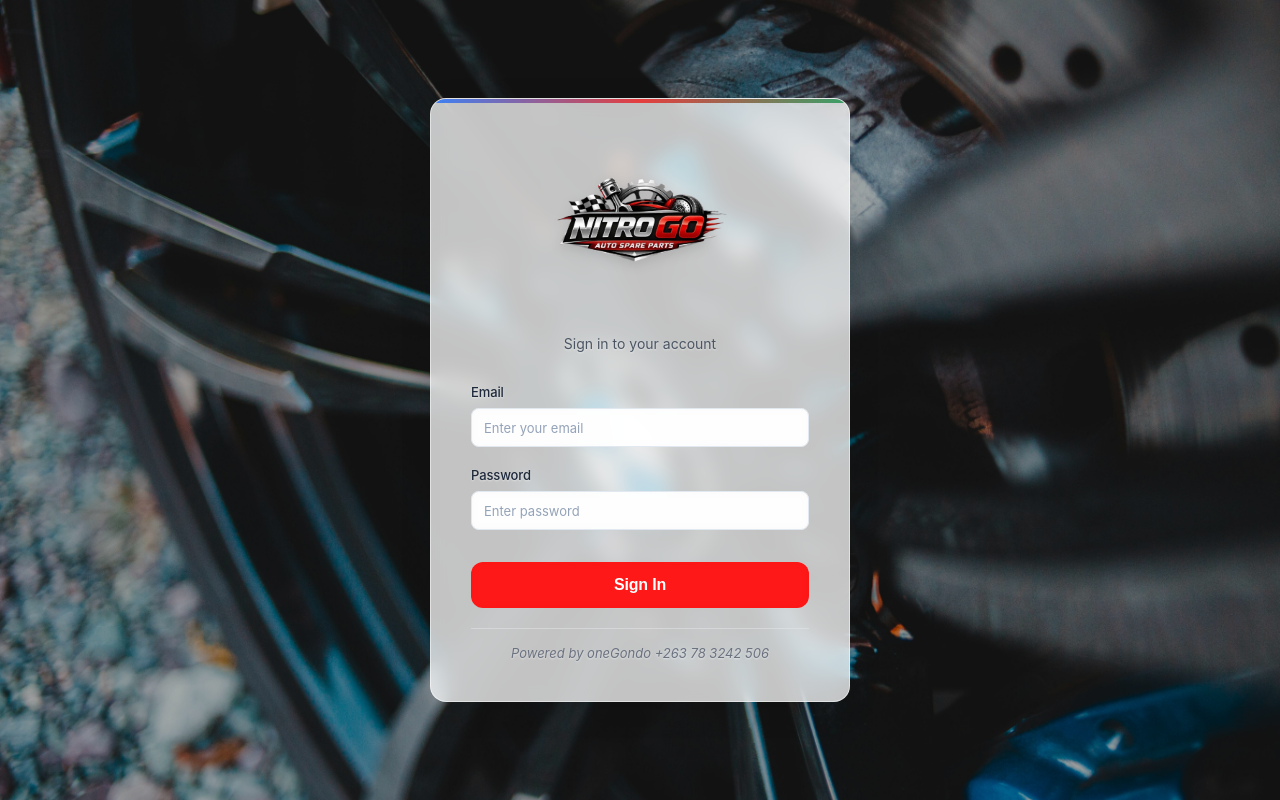
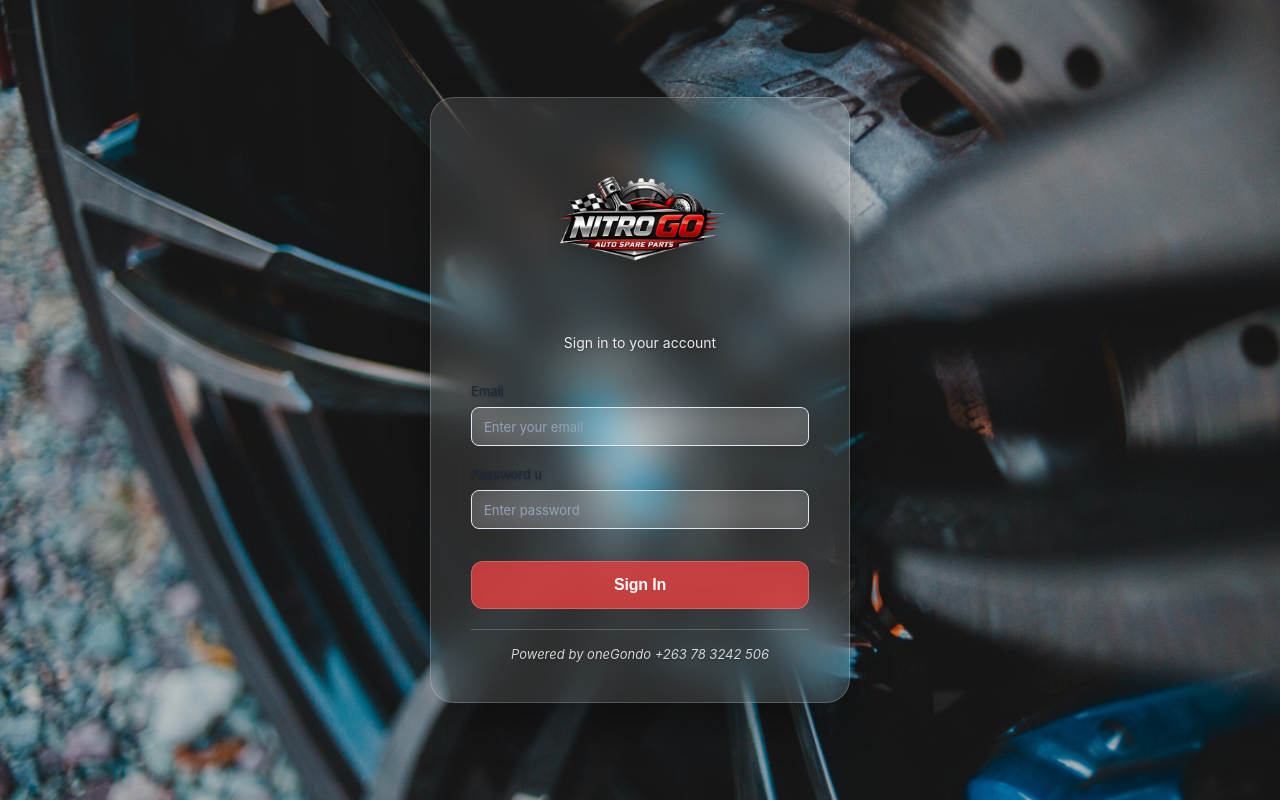
Before and after one commit to tgzgondoz/POS, a React (Create React App) app in the folder pos-supabase/: page /login in a window 1280 px wide. Built offline with nearby package versions, Linux system fonts and the light colour scheme.

Commit message:
UI design final

```diff
--- a/pos-supabase/src/components/Login.css
+++ b/pos-supabase/src/components/Login.css
@@ -46,7 +46,7 @@
   bottom: 0;
 }
 
-/* Optional overlay to improve card readability */
+/* Subtle overlay to improve card readability */
 .login-container::before {
   content: '';
   position: absolute;
@@ -54,43 +54,37 @@
   left: 0;
   right: 0;
   bottom: 0;
-  background: rgba(0, 0, 0, 0.3); /* Lighter overlay for glass effect */
+  background: rgba(0, 0, 0, 0.2);
   pointer-events: none;
 }
 
-/* Login Card - Glass Morphism Effect */
+/* Login Card - Premium Transparent Glass Effect */
 .login-card {
-  background: rgba(255, 255, 255, 0.75);
-  backdrop-filter: blur(10px);
-  -webkit-backdrop-filter: blur(10px);
-  border-radius: 16px;
+  background: rgba(255, 255, 255, 0.1);
+  backdrop-filter: blur(20px);
+  -webkit-backdrop-filter: blur(20px);
+  border-radius: 24px;
   padding: clamp(24px, 5vw, 40px);
   width: 100%;
   max-width: 420px;
   margin: 0 auto;
-  box-shadow: 0 8px 32px rgba(0, 0, 0, 0.1);
-  border: 1px solid rgba(255, 255, 255, 0.5);
-  transition: transform 0.2s ease, box-shadow 0.2s ease;
+  box-shadow: 0 20px 40px rgba(0, 0, 0, 0.3);
+  border: 1px solid rgba(255, 255, 255, 0.2);
+  transition: transform 0.2s ease, box-shadow 0.2s ease, background 0.2s ease;
   position: relative;
   overflow: hidden;
   z-index: 1;
 }
 
-/* Add subtle auto parts pattern */
+/* Remove the colored gradient line */
 .login-card::before {
-  content: '';
-  position: absolute;
-  top: 0;
-  left: 0;
-  right: 0;
-  height: 4px;
-  background: linear-gradient(90deg, var(--primary) 0%, var(--secondary) 50%, var(--accent) 100%);
+  display: none;
 }
 
 .login-card:hover {
-  transform: translateY(-2px);
-  box-shadow: 0 12px 40px rgba(0, 0, 0, 0.15);
-  background: rgba(255, 255, 255, 0.85);
+  transform: translateY(-4px);
+  box-shadow: 0 30px 50px rgba(0, 0, 0, 0.4);
+  background: rgba(255, 255, 255, 0.15);
 }
 
 /* Header with Nitrogo branding */
@@ -107,118 +101,120 @@
   margin-left: auto;
   margin-right: auto;
   object-fit: contain;
-  filter: drop-shadow(0 4px 6px rgba(0, 0, 0, 0.1));
+  filter: drop-shadow(0 4px 8px rgba(0, 0, 0, 0.2));
 }
 
 .login-header h2 {
-  color: var(--primary);
+  color: white;
   font-size: clamp(24px, 5vw, 28px);
   font-weight: 700;
   margin-bottom: 4px;
   letter-spacing: -0.02em;
-  text-transform: uppercase;
-  text-shadow: 0 2px 4px rgba(255, 255, 255, 0.5);
+  text-shadow: 0 2px 4px rgba(0, 0, 0, 0.3);
 }
 
 .login-header p {
-  color: var(--secondary);
+  color: white;
   font-size: clamp(14px, 2vw, 15px);
   font-weight: 500;
   margin-bottom: 8px;
   letter-spacing: 1px;
-  text-shadow: 0 1px 2px rgba(255, 255, 255, 0.5);
+  text-shadow: 0 2px 4px rgba(0, 0, 0, 0.3);
 }
 
 .login-subtitle {
-  color: var(--text-secondary);
+  color: rgba(255, 255, 255, 0.9);
   font-size: 14px;
   font-weight: 400;
   display: block;
   margin-top: 8px;
-  text-shadow: 0 1px 2px rgba(255, 255, 255, 0.5);
+  text-shadow: 0 1px 3px rgba(0, 0, 0, 0.3);
 }
 
 /* Success Message */
 .success-message {
-  background: rgba(212, 237, 218, 0.9);
-  backdrop-filter: blur(5px);
-  -webkit-backdrop-filter: blur(5px);
-  color: var(--success-text);
+  background: rgba(212, 237, 218, 0.2);
+  backdrop-filter: blur(10px);
+  -webkit-backdrop-filter: blur(10px);
+  color: white;
   padding: 14px 16px;
-  border-radius: 10px;
+  border-radius: 12px;
   margin-bottom: 24px;
   font-size: 14px;
   font-weight: 500;
-  border: 1px solid rgba(195, 230, 203, 0.5);
+  border: 1px solid rgba(255, 255, 255, 0.2);
   text-align: center;
+  text-shadow: 0 1px 2px rgba(0, 0, 0, 0.3);
 }
 
 /* Error Message */
 .error-message {
-  background: rgba(248, 215, 218, 0.9);
-  backdrop-filter: blur(5px);
-  -webkit-backdrop-filter: blur(5px);
-  color: var(--error-text);
+  background: rgba(248, 215, 218, 0.2);
+  backdrop-filter: blur(10px);
+  -webkit-backdrop-filter: blur(10px);
+  color: white;
   padding: 14px 16px;
-  border-radius: 10px;
+  border-radius: 12px;
   margin-bottom: 24px;
   font-size: 14px;
   font-weight: 500;
-  border: 1px solid rgba(245, 198, 203, 0.5);
+  border: 1px solid rgba(255, 255, 255, 0.2);
   text-align: center;
+  text-shadow: 0 1px 2px rgba(0, 0, 0, 0.3);
 }
 
 /* Form Groups */
 .form-group {
   margin-bottom: 20px;
+   color: white;
 }
 
 .form-group label {
   display: block;
-  margin-bottom: 6px;
-  color: var(--text-primary);
+  margin-bottom: 8px;
+  color: rgb(255, 0, 0);
   font-weight: 600;
-  font-size: 14px;
+  font-size: 16px;
   letter-spacing: -0.01em;
-  text-shadow: 0 1px 2px rgba(255, 255, 255, 0.5);
+  text-shadow: 0 1px 3px rgba(0, 0, 0, 0.3);
 }
 
 .form-group input {
   width: 100%;
   padding: 14px 16px;
-  border: 1.5px solid rgba(229, 231, 235, 0.5);
+  border: 1.5px solid rgba(255, 255, 255, 0.3);
   border-radius: 12px;
   font-size: 15px;
   transition: all 0.2s ease;
-  background: rgba(255, 255, 255, 0.9);
-  backdrop-filter: blur(5px);
-  -webkit-backdrop-filter: blur(5px);
+  background: rgba(255, 255, 255, 0.15);
+  backdrop-filter: blur(10px);
+  -webkit-backdrop-filter: blur(10px);
   box-sizing: border-box;
-  color: var(--text-primary);
+  color: white;
 }
 
 .form-group input:hover {
-  border-color: var(--primary-light);
-  background: rgba(255, 255, 255, 0.95);
+  border-color: rgba(255, 255, 255, 0.5);
+  background: rgba(255, 255, 255, 0.2);
 }
 
 .form-group input:focus {
   outline: none;
-  border-color: var(--primary);
-  box-shadow: 0 0 0 4px rgba(26, 54, 93, 0.1);
-  background: rgba(255, 255, 255, 1);
+  border-color: white;
+  box-shadow: 0 0 0 4px rgba(255, 255, 255, 0.1);
+  background: rgba(255, 255, 255, 0.25);
 }
 
 .form-group input::placeholder {
-  color: var(--text-muted);
+  color: rgba(255, 255, 255, 0.6);
   font-size: 14px;
   font-weight: 400;
 }
 
 .form-group input:disabled {
-  background: rgba(243, 244, 246, 0.7);
-  border-color: var(--border-light);
-  color: var(--text-muted);
+  background: rgba(255, 255, 255, 0.1);
+  border-color: rgba(255, 255, 255, 0.1);
+  color: rgba(255, 255, 255, 0.5);
   cursor: not-allowed;
 }
 
@@ -226,11 +222,11 @@
 .login-button {
   width: 100%;
   padding: 14px 20px;
-  background: rgba(255, 0, 0, 0.9);
-  backdrop-filter: blur(5px);
-  -webkit-backdrop-filter: blur(5px);
+  background: rgba(229, 62, 62, 0.8);
+  backdrop-filter: blur(10px);
+  -webkit-backdrop-filter: blur(10px);
   color: white;
-  border: none;
+  border: 1px solid rgba(255, 255, 255, 0.2);
   border-radius: 12px;
   font-size: 16px;
   font-weight: 600;
@@ -238,14 +234,13 @@
   transition: all 0.2s ease;
   margin-top: 12px;
   letter-spacing: -0.01em;
-  position: relative;
-  overflow: hidden;
 }
 
 .login-button:hover:not(:disabled) {
-  background: var(--primary-dark);
+  background: rgba(197, 48, 48, 0.9);
   transform: translateY(-2px);
-  box-shadow: 0 8px 15px -3px rgba(26, 54, 93, 0.2);
+  box-shadow: 0 8px 15px -3px rgba(0, 0, 0, 0.4);
+  border-color: rgba(255, 255, 255, 0.3);
 }
 
 .login-button:active:not(:disabled) {
@@ -253,7 +248,7 @@
 }
 
 .login-button:disabled {
-  background: rgba(107, 114, 128, 0.7);
+  background: rgba(203, 213, 224, 0.3);
   cursor: not-allowed;
   transform: none;
   box-shadow: none;
@@ -264,15 +259,15 @@
 .demo-credentials {
   margin-top: 20px;
   padding-top: 16px;
-  border-top: 1px solid rgba(229, 231, 235, 0.5);
+  border-top: 1px solid rgba(255, 255, 255, 0.2);
   text-align: center;
 }
 
 .demo-credentials p {
-  color: var(--text-muted);
+  color: rgba(255, 255, 255, 0.8);
   font-size: 13px;
   font-style: italic;
-  text-shadow: 0 1px 2px rgba(255, 255, 255, 0.5);
+  text-shadow: 0 1px 2px rgba(0, 0, 0, 0.3);
 }
 
 /* ===== LOADING STATE STYLES ===== */
@@ -283,10 +278,10 @@
   flex-direction: column;
   align-items: center;
   justify-content: center;
-  background: rgba(255, 255, 255, 0.75);
-  backdrop-filter: blur(10px);
-  -webkit-backdrop-filter: blur(10px);
-  border-radius: 16px;
+  background: rgba(255, 255, 255, 0.1);
+  backdrop-filter: blur(20px);
+  -webkit-backdrop-filter: blur(20px);
+  border-radius: 24px;
   padding: 40px;
   width: 100%;
   max-width: 420px;
@@ -294,19 +289,13 @@
   position: relative;
   overflow: hidden;
   z-index: 1;
-  border: 1px solid rgba(255, 255, 255, 0.5);
-  box-shadow: 0 8px 32px rgba(0, 0, 0, 0.1);
+  border: 1px solid rgba(255, 255, 255, 0.2);
+  box-shadow: 0 20px 40px rgba(0, 0, 0, 0.3);
 }
 
-/* Add subtle auto parts pattern to loading state */
+/* Remove the colored gradient line from loading state */
 .loading-state::before {
-  content: '';
-  position: absolute;
-  top: 0;
-  left: 0;
-  right: 0;
-  height: 4px;
-  background: linear-gradient(90deg, var(--primary) 0%, var(--secondary) 50%, var(--accent) 100%);
+  display: none;
 }
 
 /* Loading Logo */
@@ -316,7 +305,7 @@
   object-fit: contain;
   margin-bottom: 24px;
   animation: gentlePulse 2s ease-in-out infinite;
-  filter: drop-shadow(0 4px 6px rgba(0, 0, 0, 0.1));
+  filter: drop-shadow(0 4px 8px rgba(0, 0, 0, 0.3));
 }
 
 @keyframes gentlePulse {
@@ -326,18 +315,18 @@
   }
   50% {
     opacity: 0.8;
-    transform: scale(1.05);
+    transform: scale(1.02);
   }
 }
 
 /* Loading Text */
 .loading-text {
-  color: var(--text-primary);
+  color: white;
   font-size: 18px;
   font-weight: 600;
   margin: 0;
   text-align: center;
-  text-shadow: 0 1px 2px rgba(255, 255, 255, 0.5);
+  text-shadow: 0 2px 4px rgba(0, 0, 0, 0.3);
 }
 
 /* Responsive Design */
@@ -399,13 +388,13 @@
   .login-card {
     max-width: 400px;
     padding: 32px;
-    border-radius: 14px;
+    border-radius: 20px;
   }
 
   .loading-state {
     max-width: 400px;
     padding: 32px;
-    border-radius: 14px;
+    border-radius: 20px;
   }
 
   .login-header h2 {
@@ -428,7 +417,7 @@
   }
 
   .login-card {
-    max-width: 100%;
+    max-width: 90%;
     padding: 28px 20px;
     border-radius: 20px;
   }
@@ -471,7 +460,7 @@
   }
 
   .form-group label {
-    font-size: 14px;
+    font-size: 16px;
     margin-bottom: 6px;
   }
 
--- a/pos-supabase/src/components/Login.js
+++ b/pos-supabase/src/components/Login.js
@@ -159,7 +159,7 @@ const Login = ({ setAuth }) => {
           </div>
 
           <div className="form-group">
-            <label htmlFor="password">Password</label>
+            <label htmlFor="password">Password u</label>
             <input
               type="password"
               id="password"
```
